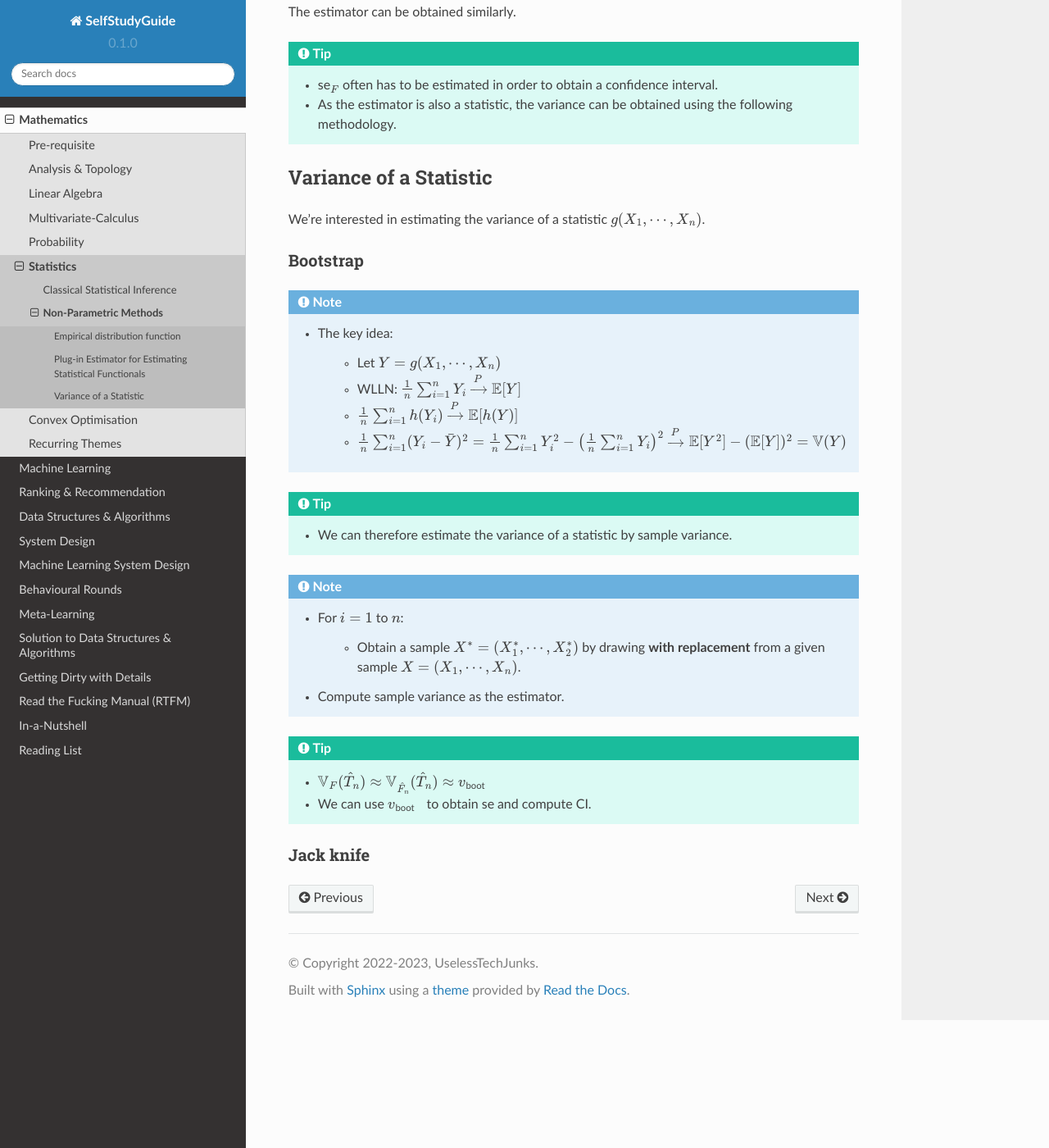
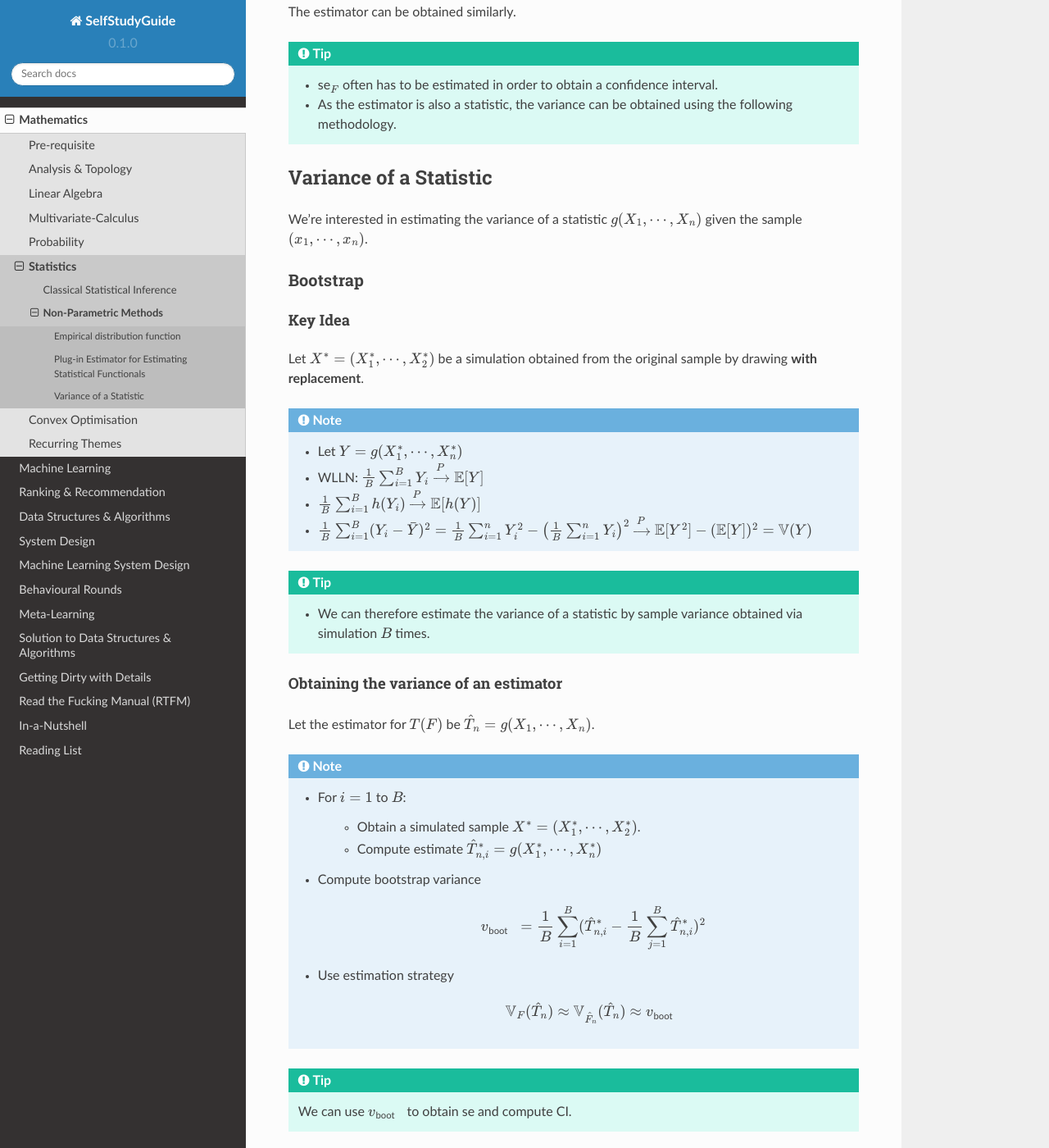
Before and after one commit to uselesstechjunks/leetcode, a Sphinx documentation site: the page built from docs/source/math/stat/nonparam.rst, in a window 1280 px wide and 1400 px high, scrolled down 2284 px. Shown: the whole window at 82% size. Built offline with Sphinx 7.4.7 and the Read the Docs theme 2.0.0, drawn with Linux system fonts in a browser that asks for light colours.

Commit message:
Update nonparam.rst (#105)
* Update nonparam.rst

* Update nonparam.rst

```diff
--- a/docs/source/math/stat/nonparam.rst
+++ b/docs/source/math/stat/nonparam.rst
@@ -78,30 +78,42 @@ The estimator can be obtained similarly.
 ****************************************************************************************
 Variance of a Statistic
 ****************************************************************************************
-We're interested in estimating the variance of a statistic :math:`g(X_1,\cdots,X_n)`.
+We're interested in estimating the variance of a statistic :math:`g(X_1,\cdots,X_n)` given the sample :math:`(x_1,\cdots,x_n)`.
 
 Bootstrap
 ========================================================================================
+Key Idea
+----------------------------------------------------------------------------------------
+Let :math:`X^*=(X^*_1,\cdots,X^*_2)` be a simulation obtained from the original sample by drawing **with replacement**.
+
 .. note::
-	* The key idea:
-
-		* Let :math:`Y=g(X_1,\cdots,X_n)`
-		* WLLN: :math:`\frac{1}{n}\sum_{i=1}^nY_i\xrightarrow[]{P}\mathbb{E}[Y]`
-		* :math:`\frac{1}{n}\sum_{i=1}^nh(Y_i)\xrightarrow[]{P}\mathbb{E}[h(Y)]`
-		* :math:`\frac{1}{n}\sum_{i=1}^n(Y_i-\bar{Y})^2=\frac{1}{n}\sum_{i=1}^n Y_i^2-\left(\frac{1}{n}\sum_{i=1}^n Y_i\right)^2\xrightarrow[]{P}\mathbb{E}[Y^2]-(\mathbb{E}[Y])^2=\mathbb{V}(Y)`
+	* Let :math:`Y=g(X^*_1,\cdots,X^*_n)`
+	* WLLN: :math:`\frac{1}{B}\sum_{i=1}^BY_i\xrightarrow[]{P}\mathbb{E}[Y]`
+	* :math:`\frac{1}{B}\sum_{i=1}^Bh(Y_i)\xrightarrow[]{P}\mathbb{E}[h(Y)]`
+	* :math:`\frac{1}{B}\sum_{i=1}^B(Y_i-\bar{Y})^2=\frac{1}{B}\sum_{i=1}^n Y_i^2-\left(\frac{1}{B}\sum_{i=1}^n Y_i\right)^2\xrightarrow[]{P}\mathbb{E}[Y^2]-(\mathbb{E}[Y])^2=\mathbb{V}(Y)`
 
 .. tip::
-	* We can therefore estimate the variance of a statistic by sample variance.
+	* We can therefore estimate the variance of a statistic by sample variance obtained via simulation :math:`B` times.
+
+Obtaining the variance of an estimator
+----------------------------------------------------------------------------------------
+Let the estimator for :math:`T(F)` be :math:`\hat{T}_n=g(X_1,\cdots,X_n)`.
 
 .. note::
-	* For :math:`i=1` to :math:`n`:
+	* For :math:`i=1` to :math:`B`:
 
-		* Obtain a sample :math:`X^*=(X^*_1,\cdots,X^*_2)` by drawing **with replacement** from a given sample :math:`X=(X_1,\cdots,X_n)`.
-	* Compute sample variance as the estimator.
+		* Obtain a simulated sample :math:`X^*=(X^*_1,\cdots,X^*_2)`.
+		* Compute estimate :math:`\hat{T}^*_{n,i}=g(X^*_1,\cdots,X^*_n)`
+	* Compute bootstrap variance
+
+		.. math:: v_{\text{boot}}=\frac{1}{B}\sum_{i=1}^B(\hat{T}^*_{n,i}-\frac{1}{B}\sum_{j=1}^B\hat{T}^*_{n,i})^2
+	* Use estimation strategy
+
+		.. math:: \mathbb{V}_F(\hat{T}_n)\approx\mathbb{V}_{\hat{F}_n}(\hat{T}_n)\approx v_{\text{boot}}
 
 .. tip::
-	* :math:`\mathbb{V}_F(\hat{T}_n)\approx\mathbb{V}_{\hat{F}_n}(\hat{T}_n)\approx v_{\text{boot}}`
-	* We can use :math:`v_{\text{boot}}` to obtain :math:`\text{se}` and compute CI.
+	We can use :math:`v_{\text{boot}}` to obtain :math:`\text{se}` and compute CI.
 
 Jack knife
 ========================================================================================
+TODO
```
